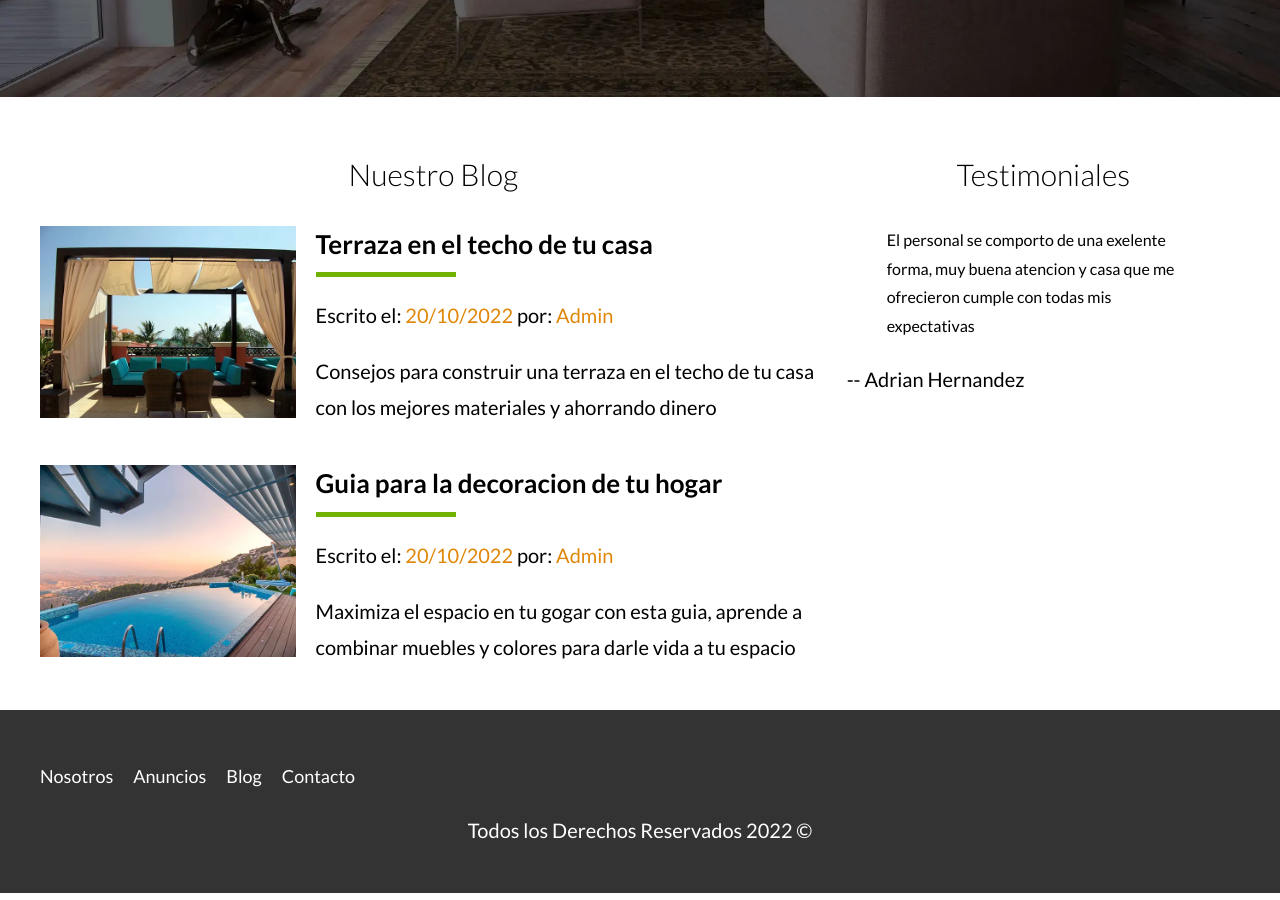
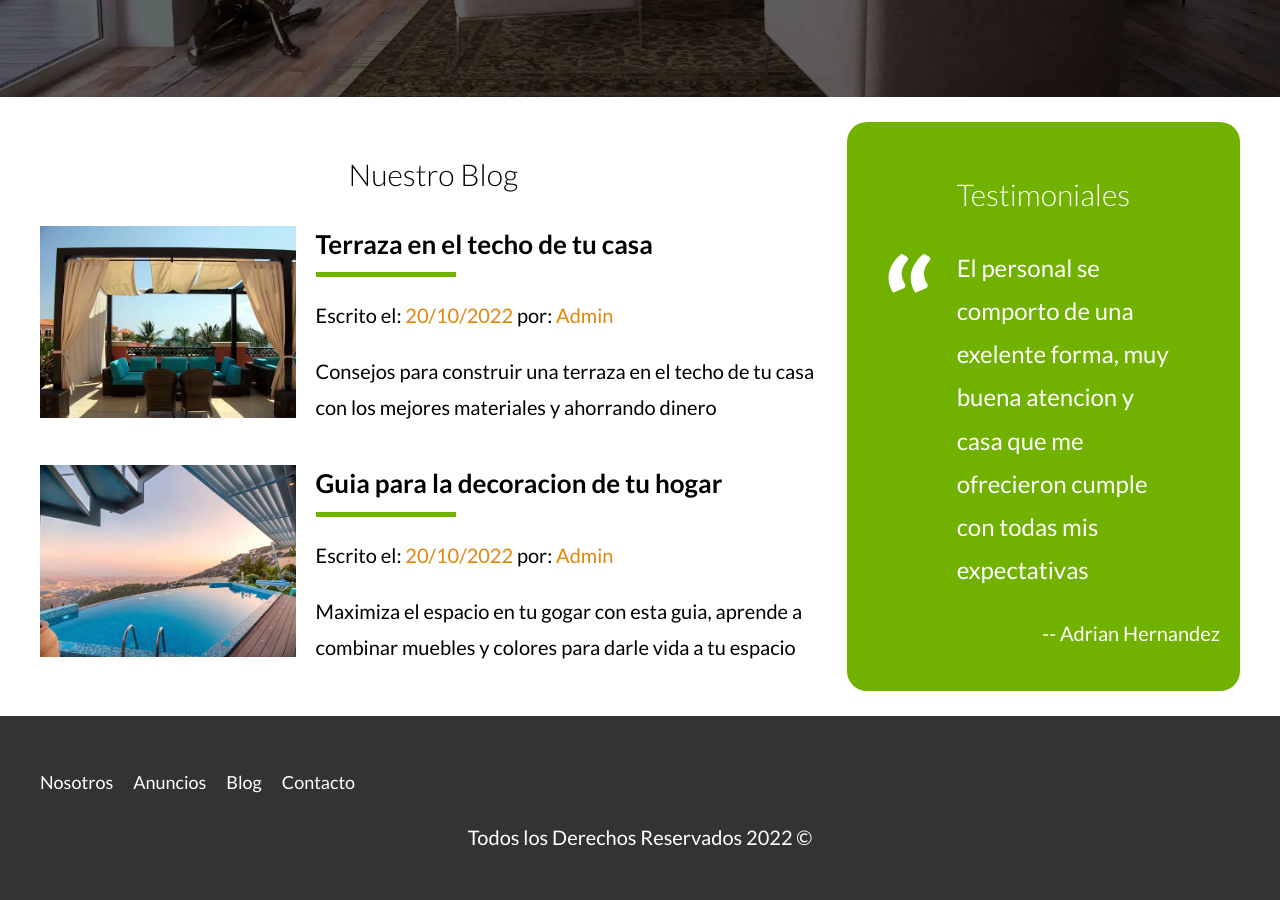
Before and after one commit to AdrianHernandezll/bienesraices_inicio, a website: page index.html in a window 1280 px wide. Shown: the part 2495-3395 px from the top of the page. Drawn offline with Linux system fonts and the light colour scheme.

Commit message:
arreglando testimoniales

```diff
--- a/index.html
+++ b/index.html
@@ -289,9 +289,9 @@
         </article>
       </section>
 
-      <section class="testimoniales">
+      <section class="testimonial">
         <h3>Testimoniales</h3>
-        <div class="testimonial">
+        <div class="testimoniales">
           <blockquote>
             El personal se comporto de una exelente forma, muy buena atencion y
             casa que me ofrecieron cumple con todas mis expectativas
--- a/src/scss/app.scss
+++ b/src/scss/app.scss
@@ -12,6 +12,7 @@
 @import 'layout/iconos';
 @import 'layout/anuncios';
 @import 'layout/contactar';
+@import 'layout/testimoniales';
 @import 'layout/inferior';
 @import 'layout/formulario';
 
```
Also changed, not shown: build/css/app.css, 1 other file.
